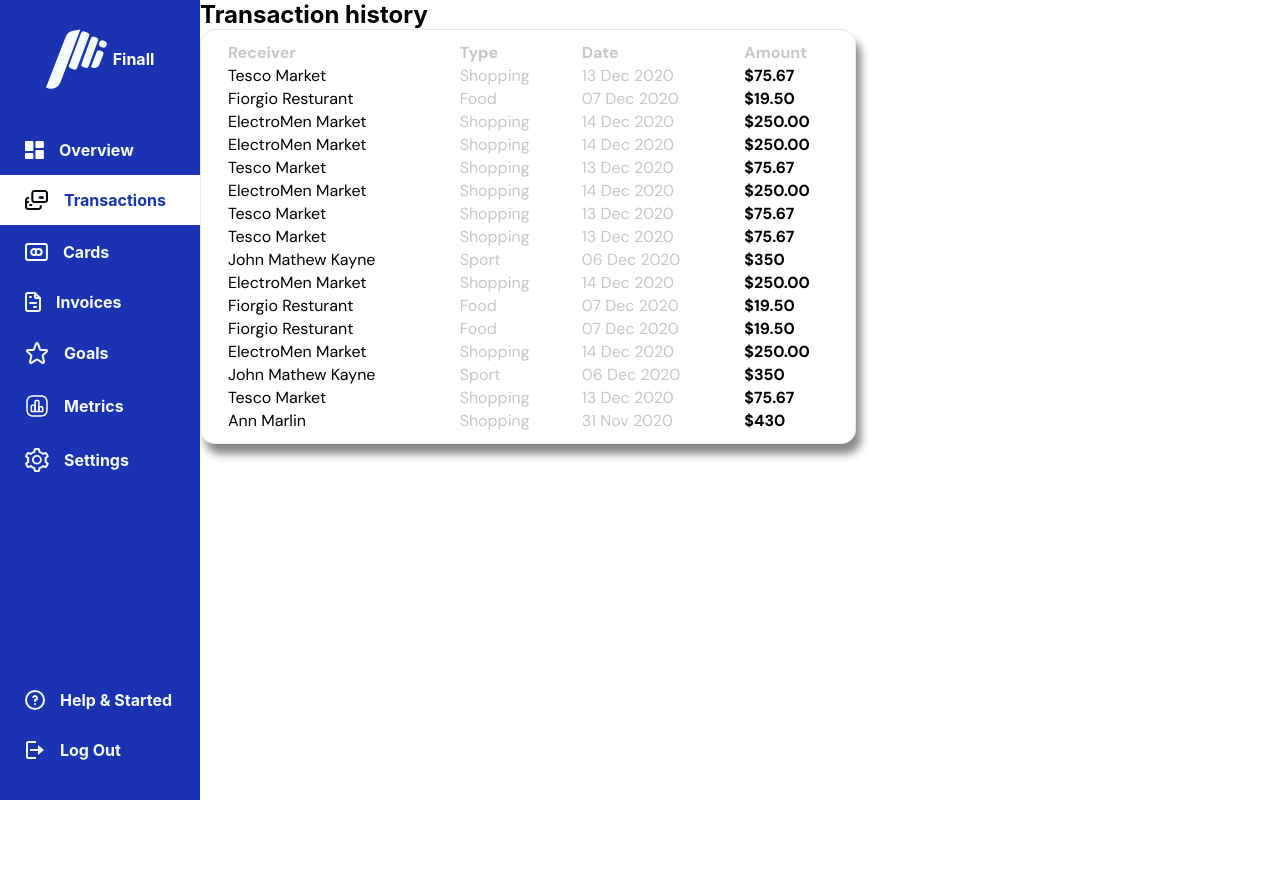
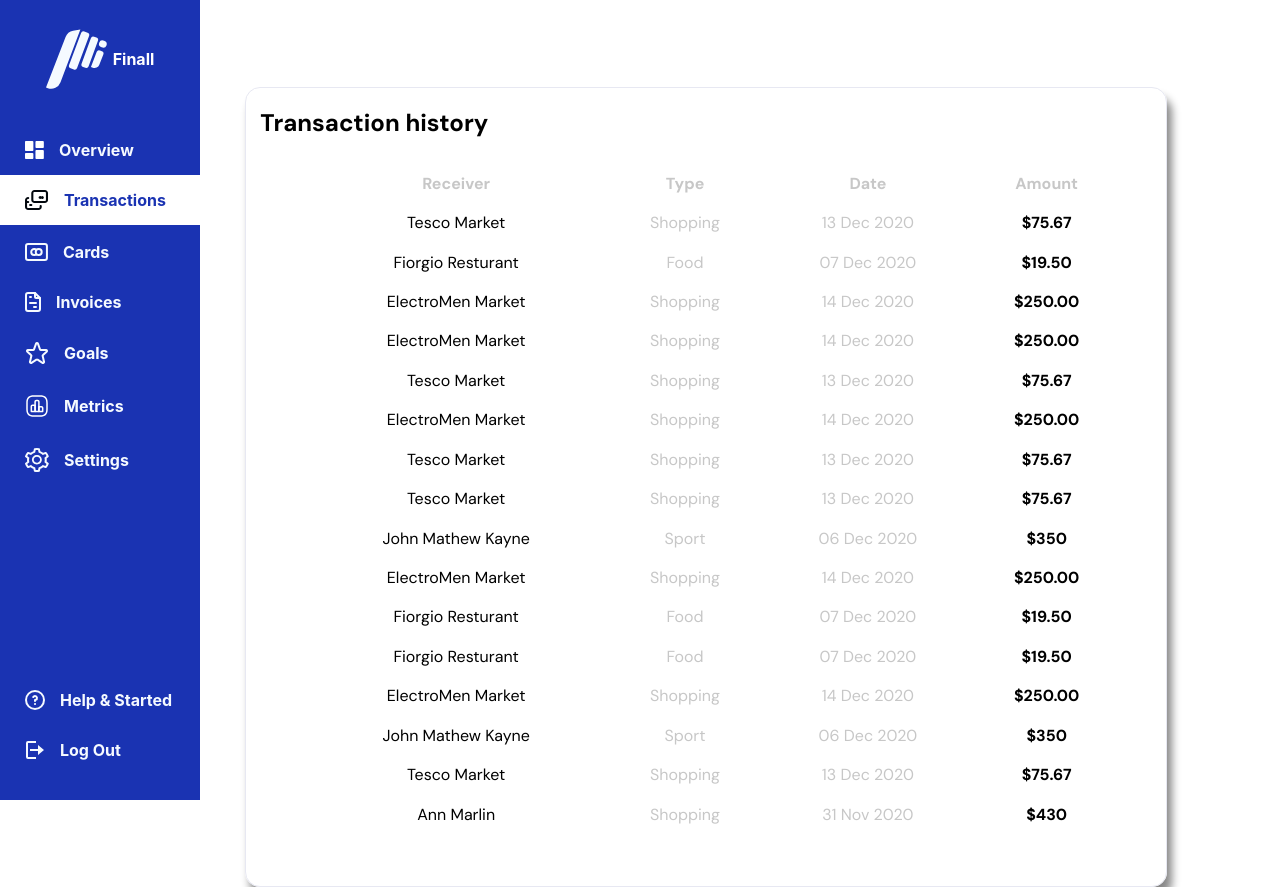
Before and after one commit to FinallNg/finall_frontend, a React (Create React App) app: page /transactions in a window 1280 px wide. Before the commit the page ends 800 px from the top, so only its background shows below. Built offline with nearby package versions, Linux system fonts and the light colour scheme.

Commit message:
adjusted transaction page

```diff
--- a/src/Components/Dashboard/Transactions/Transactions.css
+++ b/src/Components/Dashboard/Transactions/Transactions.css
@@ -1,26 +1,30 @@
 .transaction-h1 {
-
     border: 0.911773px solid #E7E8F2;
     background: #FFFFFF;
     box-shadow: 5px 10px 9px #888888;
-    width: 98%;
+    width: 72%;
     height: 100%;
     border-radius: 15px;
     box-shadow: darkgrey;
     background-color: transparent;
     font-family: "DM Sans", sans-serif;
     padding: 4%;
+    position: absolute;
+    left:245px;
+    top: 87px;
     }
 
     .tbhead:nth-child(1), .tbhead:nth-child(2), .tbhead:nth-child(3), .tbhead:nth-child(4) {
         text-align: center;
+        color: #C7C7C7;
 
-        color: #C7C7C7
     }
     .tbdata:nth-child(2), .tbdata:nth-child(3){
         color: #C7C7C7;
     }
     .tbdata {
-    text-align: center;
-
-    }
+    text-align: center
+     }
+     .transaction-h1 h2{
+        margin:-34px -25px 15px -39px
+     }
--- a/src/Components/Dashboard/Transactions/Transactions.js
+++ b/src/Components/Dashboard/Transactions/Transactions.js
@@ -1,14 +1,12 @@
 import React from 'react'
+import "../Transactions/Transactions.css"
 
 const Transactions = () => {
   return (
     <div>
-      <div>
-        <h2><b>Transaction history</b></h2>
-        </div>
-
     <div>
     <table className="transaction-h1">
+         <h2><b>Transaction history</b></h2>
         <tr className="tbrow">
             <th className="tbhead">Receiver</th>
             <th className="tbhead">Type</th>
```
